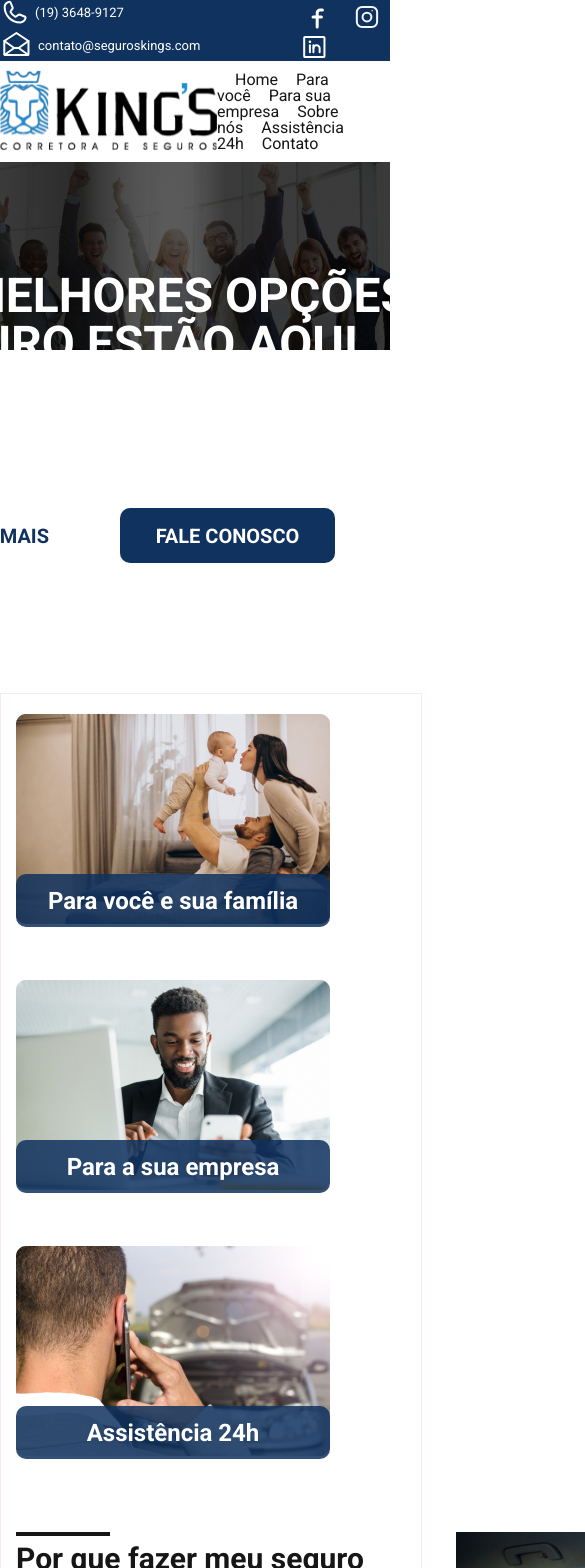
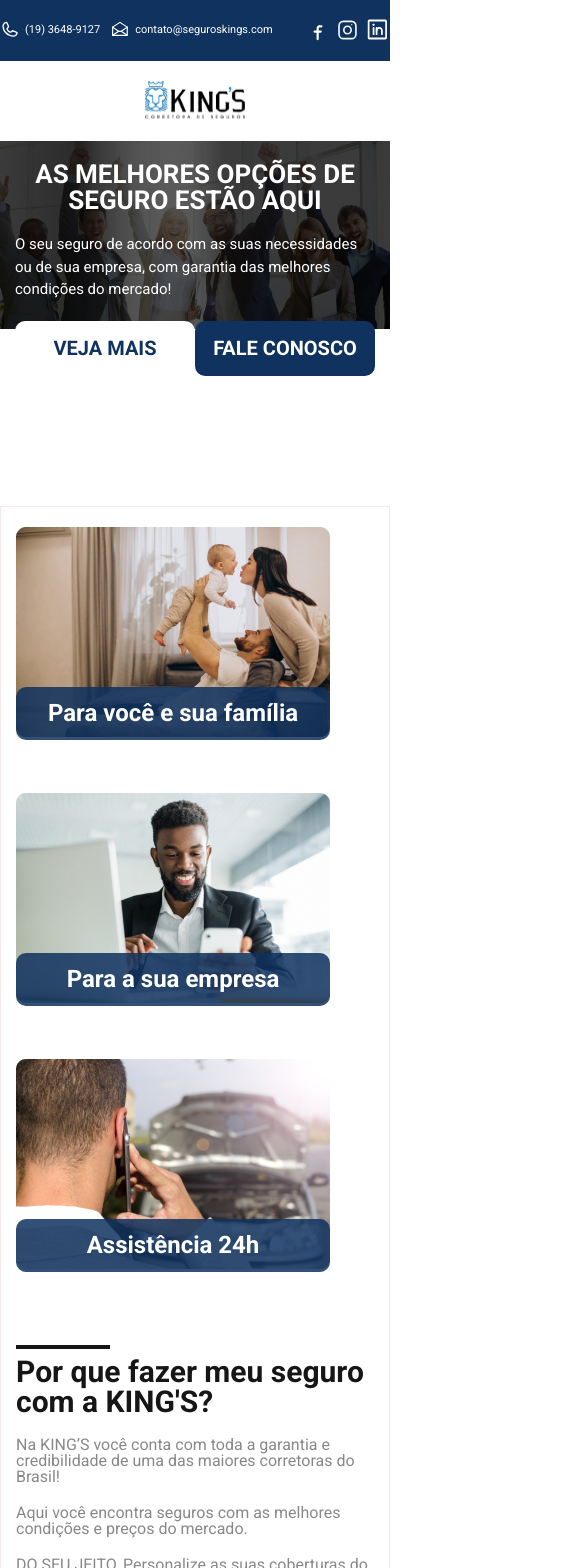
Before and after one commit to tiagopires123/kingscorretora, a React (Vite) app: page / in a window 390 px wide. Shown: the top 1568 px of the page, 585 px wide, since content can reach past the window. Built offline with nearby package versions, Linux system fonts and the light colour scheme.

Commit message:
Working on responsive layout

```diff
--- a/src/components/BannerButtons.css
+++ b/src/components/BannerButtons.css
@@ -2,7 +2,7 @@
   position: relative;
   display: flex;
   justify-content: space-between;
-  width: 445px
+  max-width: 445px
 }
 
 .know-more {
--- a/src/components/Header.css
+++ b/src/components/Header.css
@@ -36,3 +36,23 @@
 .contact a img {
   margin-right: 5px;
 }
+
+@media only screen and (max-width: 768px) {
+  .contact a {
+    margin-right: 10px;
+    font-size: 11px;
+  }
+  .contact a img {
+    width: 20px
+  }
+  .logo-menu img {
+    max-width: 100px
+  }
+  .header .logo-menu {
+    height: 80px;
+    justify-content: center;
+  }
+  .header nav {
+    display: none;
+  }
+}
--- a/src/components/SocialIcons.css
+++ b/src/components/SocialIcons.css
@@ -10,3 +10,13 @@ footer .social-icons a {
   margin-right: 18px;
   margin-left: 0;
 }
+
+@media only screen and (max-width: 768px) {
+  .social-icons a {
+    margin-left: 5px
+  }
+
+  .social-icons img {
+    width: 25px
+  }
+}
--- a/src/pages/Home.css
+++ b/src/pages/Home.css
@@ -10,7 +10,7 @@
 }
 
 .banner .title {
-  width: 610px;
+  max-width: 610px;
 }
 
 .banner h1 {
@@ -30,7 +30,8 @@
 }
 
 .banner .container {
-  width: 1200px;
+  max-width: 1200px;
+  width: 100%;
   margin-top: 110px;
 }
 
@@ -42,7 +43,8 @@
   background: white;
   position: relative;
   margin-top: 130px;
-  padding: 0 15px
+  padding: 0 15px;
+  box-sizing: border-box;
 }
 
 .section-container {
@@ -86,13 +88,14 @@
   color: #888888;
   display: flex;
   justify-content: space-between;
+  flex-wrap: wrap;
 }
 
 .article h2 {
   font-size: 30px;
   font-weight: bold;
   color: #161616;
-  width: 350px;
+  max-width: 350px;
   margin-bottom: 20px
 }
 
@@ -107,7 +110,7 @@
 
 .article p {
   margin-bottom: 20px;
-  width: 440px;
+  max-width: 440px;
 }
 
 .article a {
@@ -123,6 +126,10 @@
   text-decoration: none;
   border-radius: 10px;
   margin-top: 30px;
+}
+
+.article img {
+  width: 100%;
 }
 
 .benefits {
@@ -186,3 +193,26 @@
   font-size: 14px;
   line-height: 22px;
 }
+
+@media only screen and (max-width: 768px) {
+  .banner {
+    margin: 80px auto 0;
+  }
+  .banner h1 {
+    font-size: 26px;
+  }
+  .banner .container {
+    margin-top: 20px;
+  }
+  .banner p {
+    font-size: 15px;
+    margin: 20px 0
+  }
+  .banner .container {
+    box-sizing: border-box;
+    padding: 0 15px;
+  }
+  .banner h1 {
+    text-align: center;
+  }
+}
```
